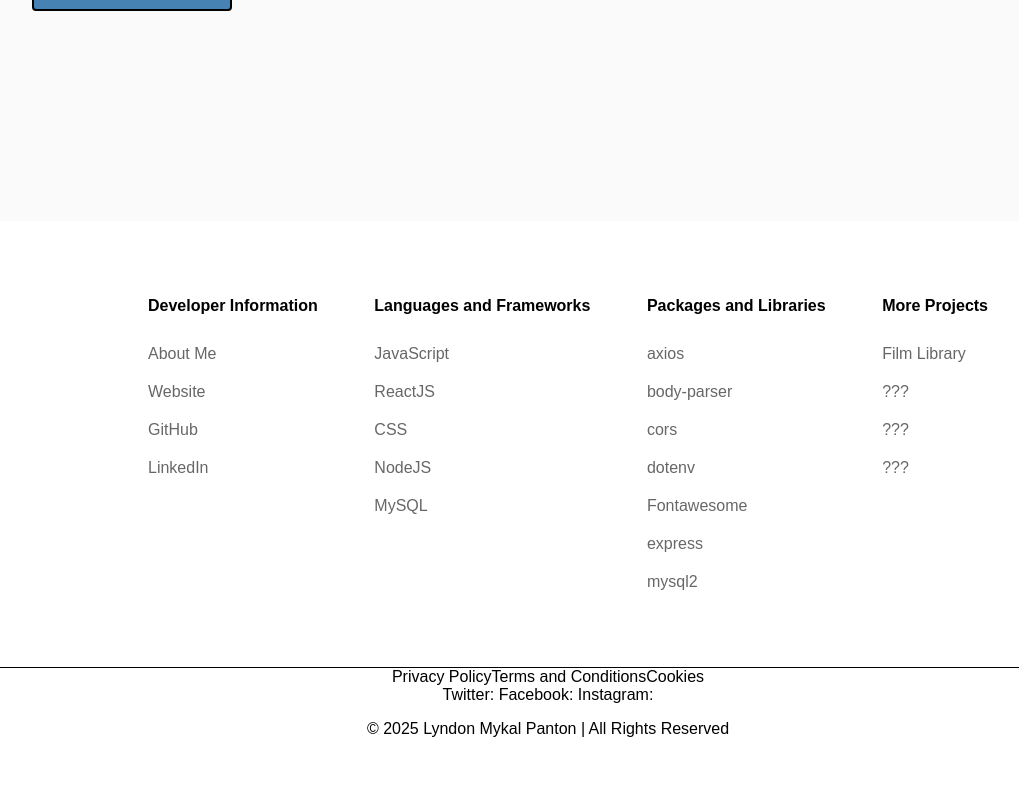
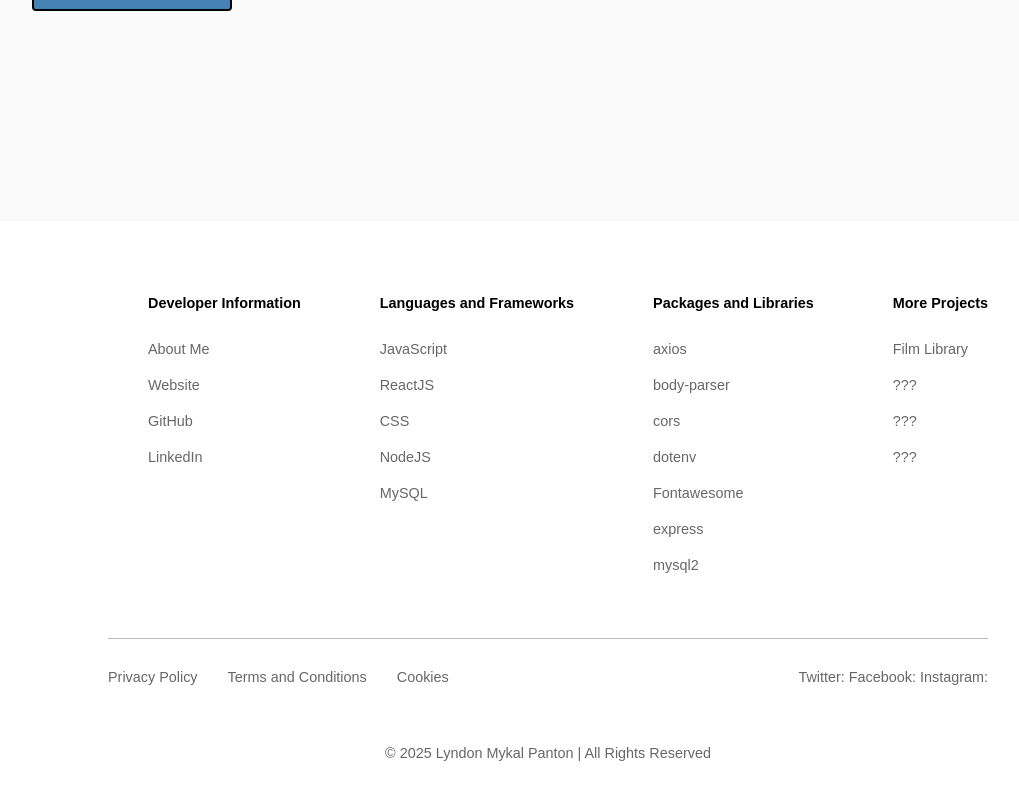
Before and after one commit to lyndonpanton/book-library, a React (Create React App) app in the folder client/: page / in a window 1280 px wide. Shown: the part 857-1656 px from the top of the page, without its empty margins (92-1111 px from the left). Before the commit the page ends 1611 px from the top, so only its background shows below. Built offline with nearby package versions, Linux system fonts and the light colour scheme; no server answers.

Commit message:
Positioned sub footer elements

```diff
--- a/client/src/footer/Footer.css
+++ b/client/src/footer/Footer.css
@@ -1,15 +1,23 @@
+footer {
+    padding: 40px 200px;
+
+    color: #676767;
+    font-size: 0.9em;
+    text-align: left;
+}
+
 .footer-main-link-list {
     list-style-type: none;
 }
 
-.footer-main-link {
+.footer-main-link, .footer-sub-link {
     margin-top: 20px;
     margin-bottom: 20px;
 
     cursor: pointer;
 }
 
-.footer-main-link:hover {
+.footer-main-link:hover, .footer-sub-link:hover {
     color: #232323;
     text-decoration: underline;
 }
@@ -19,6 +27,8 @@
 
     color: black;
     font-weight: bold;
+
+    cursor: text;
 }
 
 .footer-main-link-heading:hover {
@@ -31,9 +41,27 @@
     flex-direction: row;
     justify-content: space-between;
 
-    border-bottom: 1px solid black;
-    padding: 40px 200px;
+    border-bottom: 1px solid #BBBBBB;
+    padding-bottom: 30px;
+}
 
-    text-align: left;
+#footer-sub-links {
+    display: flex;
+    flex-direction: row;
+    justify-content: space-between;
+
+    margin: 30px 0 60px;
+}
+
+#footer-sub-links > section:nth-child(1) > span {
+    margin-right: 30px;
     color: #676767;
 }
+
+#footer-sub-links > section:nth-child(2) > span {
+    text-decoration: none;
+}
+
+#footer-copyright {
+    text-align: center;
+}
--- a/client/src/footer/Footer.js
+++ b/client/src/footer/Footer.js
@@ -40,15 +40,15 @@ function Footer() {
                 </ul>
             </section>
             <section id="footer-sub-links">
-                <section id="footer-sub-links-left">
-                    <span>Privacy Policy</span>
-                    <span>Terms and Conditions</span>
-                    <span>Cookies</span>
+                <section>
+                    <span className="footer-sub-link">Privacy Policy</span>
+                    <span className="footer-sub-link">Terms and Conditions</span>
+                    <span className="footer-sub-link">Cookies</span>
                 </section>
-                <section id="footer-sub-links-right">
-                    <span>Twitter: <i className="fa-brands fa-twitter"></i></span>
-                    <span>Facebook: <i className="fa-brands fa-facebook"></i></span>
-                    <span>Instagram: <i className="fa-brands fa-instagram"></i></span>
+                <section>
+                    <span className="footer-sub-link">Twitter: <i className="fa-brands fa-twitter"></i></span>
+                    <span className="footer-sub-link">Facebook: <i className="fa-brands fa-facebook"></i></span>
+                    <span className="footer-sub-link">Instagram: <i className="fa-brands fa-instagram"></i></span>
                 </section>
             </section>
             <p id="footer-copyright">
```
